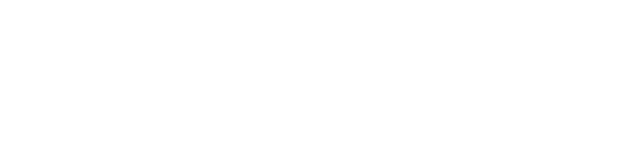
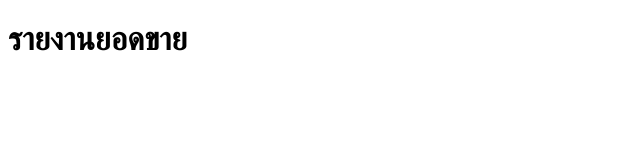
Before and after one commit to NamthipGH/Github-Example, a plain HTML site: page index.html in a window 1280 px wide. Shown: the whole page, without its empty margins (0-640 px from the left). Drawn offline with Linux system fonts and the light colour scheme.

Commit message:
add master

```diff
--- a/index.html
+++ b/index.html
@@ -3,9 +3,10 @@
 <head>
     <meta charset="UTF-8">
     <meta name="viewport" content="width=device-width, initial-scale=1.0">
-    <title>Document</title>
+    <title>My Project</title>
 </head>
 <body>
+    <h1>รายงานยอดขาย</h1>
 
 </body>
 </html>
```
